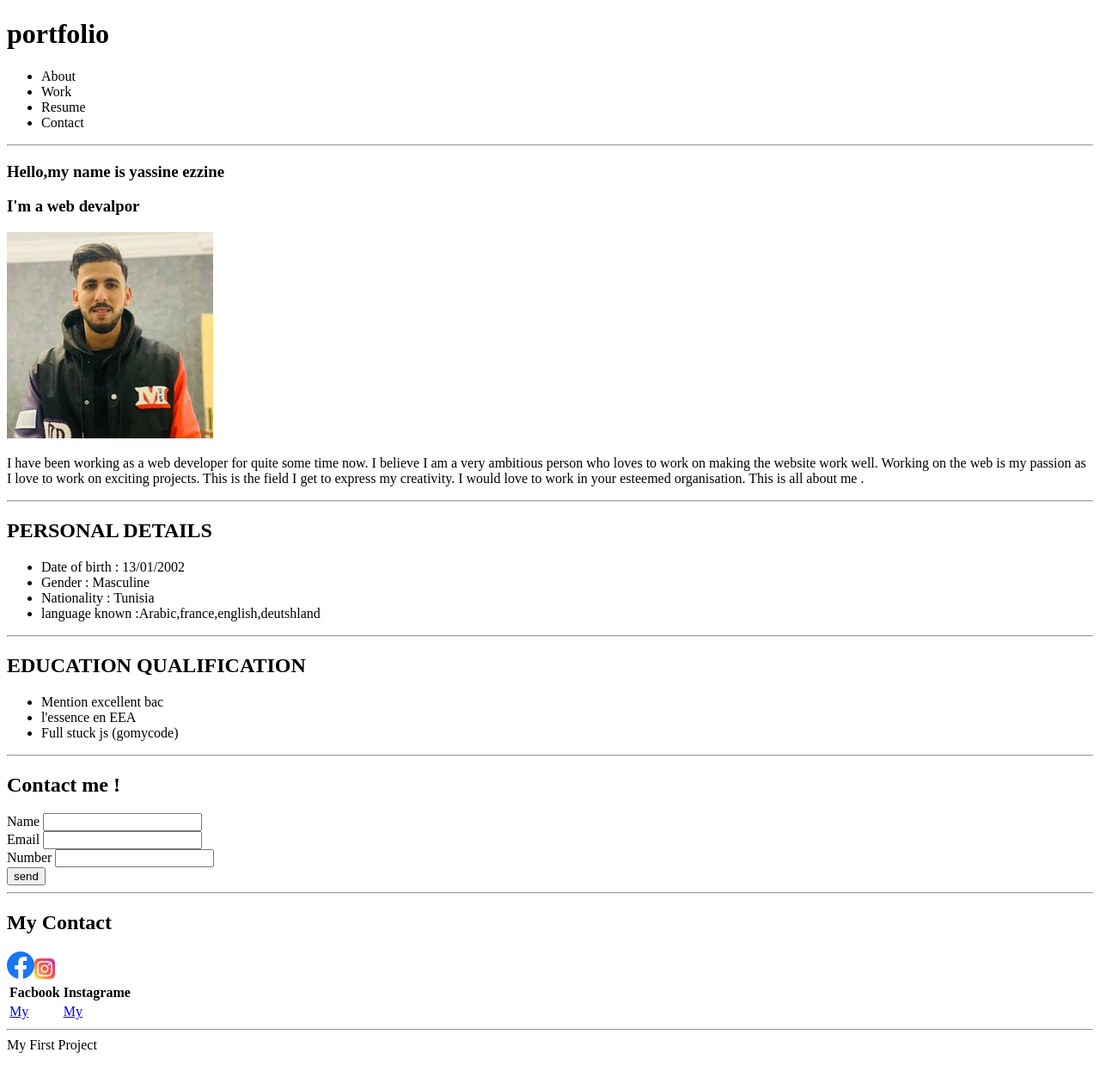
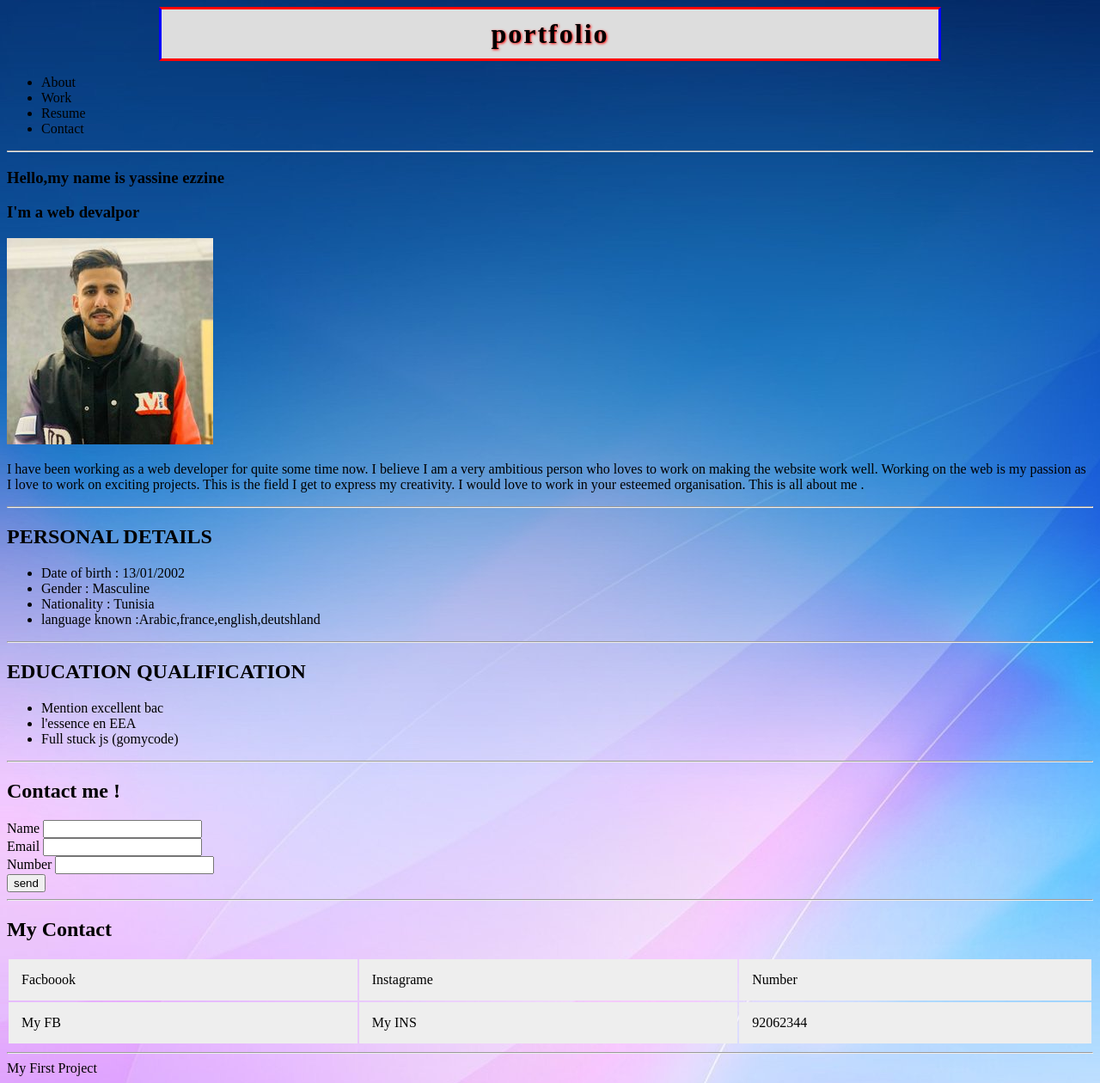
Before and after one commit to yassine01200/html.project, a plain HTML site: page index.html in a window 1280 px wide. Shown: the whole page at 86% size. Before the commit the page ends 1233 px from the top, so only its background shows below. Drawn offline with Linux system fonts and the light colour scheme.

Commit message:
first commit

```diff
--- /dev/null
+++ b/index.css
@@ -0,0 +1,28 @@
+h1 {
+    text-shadow: 1px 1px 3px red;
+    text-align: center;
+    background-color: #DDD;
+    padding: 10px;
+    width: 70% ;
+    margin: auto;
+    border-color: red blue;
+    border-style: solid;
+letter-spacing: 2px;
+
+
+}
+body{
+    background-image: url("./images/Best\ Background\ Wallpapers\ HD.jpg") ;
+}
+
+table{
+
+    width: 100% ;
+    border: black;
+}
+
+table td {
+    padding: 15px;
+    background-color: #EEE;
+
+}
--- a/index.html
+++ b/index.html
@@ -4,6 +4,7 @@
     <meta charset="UTF-8">
     <meta name="viewport" content="width=device-width, initial-scale=1.0">
     <title>yassine</title>
+    <link rel="stylesheet" href="./index.css">
 </head>
 <body>
 
@@ -82,16 +83,20 @@
 <div>
 <h2>My Contact</h2>
 <table>
-<tr>
- <img src="./images/2.png" >
-<th>Facbook</th>
-<img src="./images/3.png">
-<th>Instagrame</th>
-
-</tr>
-<tr>
-    <td><a href=https://www.facebook.com/yassine.ezzine.566/>My</td>
-<td><a href=https://www.instagram.com/yassine_ezzine01/>My</td>
+<thead>
+    <tr>
+        <td>Facboook</td>
+        <td>Instagrame</td>
+        <td>Number</td>
+    </tr>
+    <tbody>
+        <tr>
+            <td><a herf=https://www.facebook.com/yassine.ezzine.566/>My FB</td>
+            <td><a herf=https://www.instagram.com/yassine_ezzine01/>My INS</td>
+            <td>92062344</td>
+        </tr>
+    </tbody>
+</thead>
 </tr>
 </table>
 <hr>
```
Also changed, not shown: images/Best Background Wallpapers HD.jpg (added), 1 other file.
